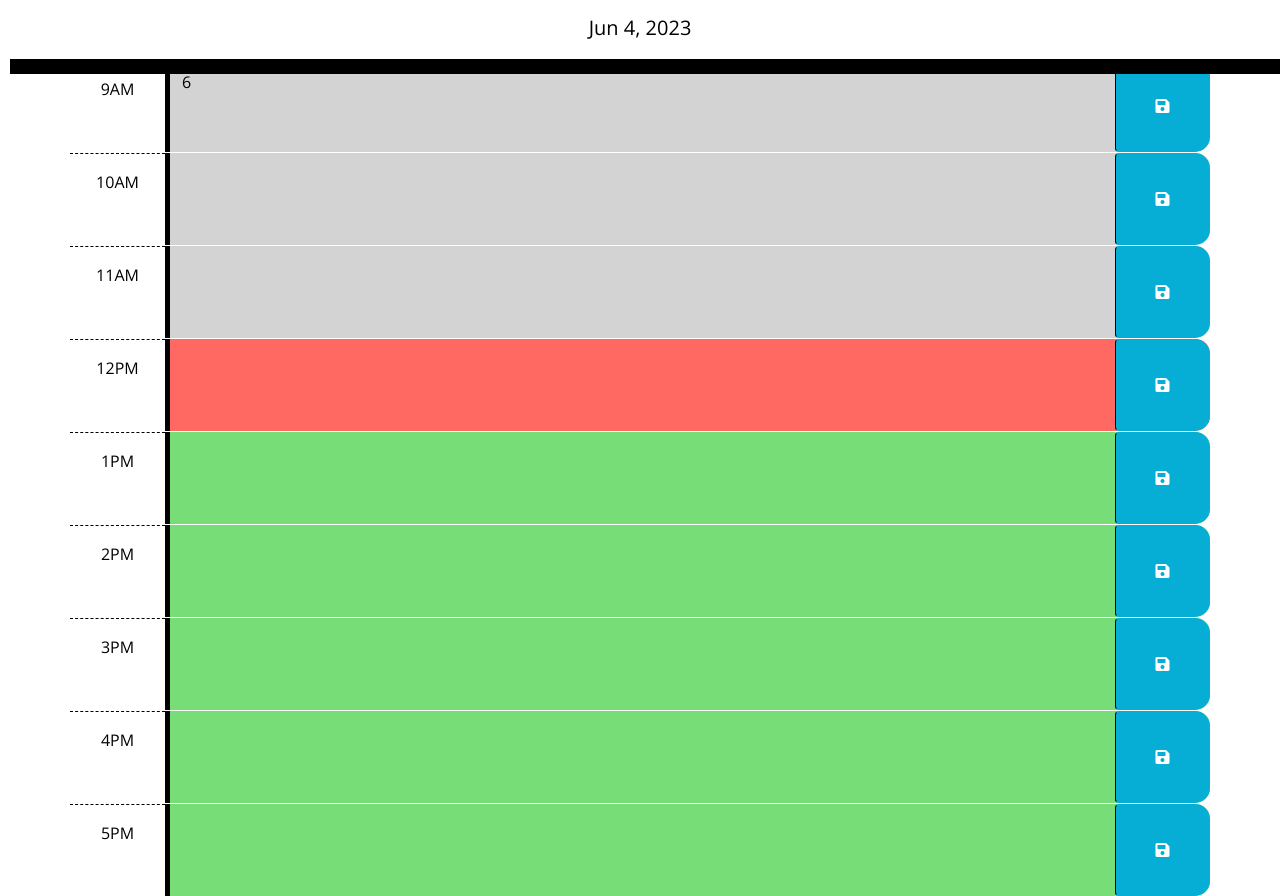
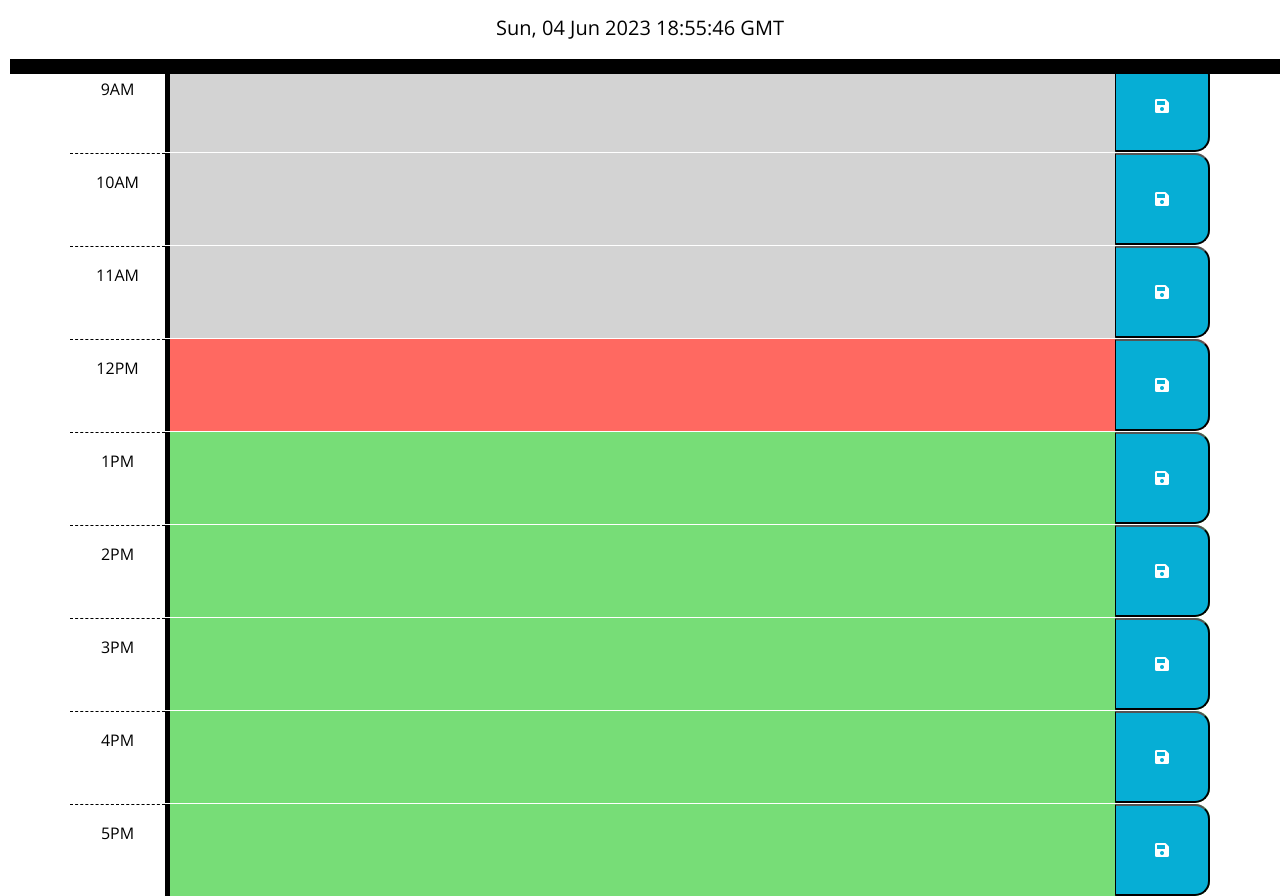
Before and after one commit to ninalor02/schedule-appointment, a plain HTML site: page index.html in a window 1280 px wide. Shown: the part 118-1014 px from the top of the page. Drawn offline with nearby package versions, Linux system fonts and the light colour scheme.

Commit message:
fixing js

```diff
--- a/assets/script/script.js
+++ b/assets/script/script.js
@@ -1,68 +1,47 @@
-
+// ----> this is for the current live day and Date <---- //
 
 // date display
-console.log('testing');
-
+console.log('testing1'); //working//
 
 $(function () {
   //testing purpose only console.log within the funciton
-  console.log('testing');
+console.log('testing2'); //working//
 
-  // live dates //
+  // current day of the week //
+var dayWeek = dayjs();
+console.log('dayWeek'); //working//
+// current date //
 var today = dayjs();
-console.log('var today', today.format('MMM D, YYYY'));
+console.log('today', today.format('MMM D, YYYY')); //working//
 
 $('#currentDay').text(today.format('MMM D, YYYY'));
-console.log('#currentDay', $('#currentDay'));
+console.log('#currentDay', $('#currentDay')); //working//
 
-// live hours //
-var currentHour=dayjs().format('h')
-console.log('currentHour', currentHour);
+$('#currentDay').text(dayWeek);
+console.log('dayWeek1') //working//
 
-dayjs().hour() // gets current hour
-newDate = dayjs().hour(12) // returns new dayjs object
+});
+// --> this is current live hours <---- //
 
-// just added this after tutor//
 
-//future hours -- good
-var futureHour=dayjs().format('h')
-console.log('futureHour', futureHour);
 
-//testing -- > this will add current hour into the notes on 9AM box//
-$('#9').text(today.format('h'));
-console.log('#9', $('#9'));
+//  --> This is for the save button to local storage <-- //
 
-for (let hour = 0; hour < hour.length; index++) {
-  const element = array[index];
 
-  dayjs().hour()
-  newDate = dayjs().hour(+12)
+var textArea = $('#textArea');
+var saveBtn = $('.saveBtn');
+console.log('#textArea', textArea);  //working//
+console.log('.saveBtn', saveBtn);   //working//
 
-  //past hours  testing - good
-  var pastHour=dayjs().format('h')
-  console.log('pastHour', pastHour);
+saveBtn.on('click', function (event) {
+console.log('save appointment', event.target);  // <--- jquery object, children, etc //
+console.log('save appointment', $(this));
 
-  //testing past hours- need fixing
+// $('col-8 col-md-10 description').siblings(event);
 
-  var pastHour=dayjs.extend('h')
-  console.log('pastHour', pastHour);
+var textDescription = $(this).siblings('.description')
+console.log(textDescription);
 
-}
+//localStorage.setItem('appointment', JSON.stringify(event));
+
 });
-
-/* need to for loop
-
-if (currentHour is greater then id  change class to future)
-else if( currehour is = id change class to present)
-default (else) class should be past
-*/
-
-/*  --------- > need to fix this part on JS
-
-var currentHour = document.querySelector("#currentHour");
-var pastHour = document.querySelector("#pastHour");
-var futureHour= document.querySelector("#futureHour");
-
-var currentHour = localStorage.getItem("#currentHour");
-console.log('#currentHour', currentHour);
-*/
--- a/index.html
+++ b/index.html
@@ -63,7 +63,7 @@ href="https://code.jquery.com/ui/1.12.1/themes/base/jquery-ui.css"
       <div class="row time-block past">
       <div class="col-md-1 hour py-3">9AM</div>
         <textarea id="9" class="col-8 col-md-10 description" rows="3"></textarea>
-        <button class="btn saveBtn col-2 col-md-1" aria-label="save">
+        <button class="saveBtn col-2 col-md-1" aria-label="save">
           <i class="fas fa-save" aria-hidden="true"></i>
         </button>
       </div>
@@ -71,7 +71,7 @@ href="https://code.jquery.com/ui/1.12.1/themes/base/jquery-ui.css"
       <div  class="row time-block past">
         <div class="col-2 col-md-1 hour text-center py-3">10AM</div>
         <textarea id="10" class="col-8 col-md-10 description" rows="3"></textarea>
-        <button class="btn saveBtn col-2 col-md-1" aria-label="save">
+        <button class="saveBtn col-2 col-md-1" aria-label="save">
           <i class="fas fa-save" aria-hidden="true"></i>
         </button>
       </div>
@@ -79,7 +79,7 @@ href="https://code.jquery.com/ui/1.12.1/themes/base/jquery-ui.css"
       <div  class="row time-block past">
         <div class="col-2 col-md-1 hour text-center py-3">11AM</div>
         <textarea id="11" class="col-8 col-md-10 description" rows="3"></textarea>
-        <button class="btn saveBtn col-2 col-md-1" aria-label="save">
+        <button class="saveBtn col-2 col-md-1" aria-label="save">
           <i class="fas fa-save" aria-hidden="true"></i>
         </button>
       </div>
@@ -90,7 +90,7 @@ href="https://code.jquery.com/ui/1.12.1/themes/base/jquery-ui.css"
       <div class="row time-block present">
         <div class="col-2 col-md-1 hour text-center py-3">12PM</div>
         <textarea id="12" class="col-8 col-md-10 description" rows="3"> </textarea>
-        <button class="btn saveBtn col-2 col-md-1" aria-label="save">
+        <button class="saveBtn col-2 col-md-1" aria-label="save">
           <i class="fas fa-save" aria-hidden="true"></i>
         </button>
       </div>
@@ -99,7 +99,7 @@ href="https://code.jquery.com/ui/1.12.1/themes/base/jquery-ui.css"
       <div  class="row time-block future">
         <div class="col-2 col-md-1 hour text-center py-3">1PM</div>
         <textarea id="1" class="col-8 col-md-10 description" rows="3"> </textarea>
-        <button class="btn saveBtn col-2 col-md-1" aria-label="save">
+        <button class="saveBtn col-2 col-md-1" aria-label="save">
           <i class="fas fa-save" aria-hidden="true"></i>
         </button>
       </div>
@@ -107,7 +107,7 @@ href="https://code.jquery.com/ui/1.12.1/themes/base/jquery-ui.css"
       <div  class="row time-block future">
         <div class="col-2 col-md-1 hour text-center py-3">2PM</div>
         <textarea id="2" class="col-8 col-md-10 description" rows="3"> </textarea>
-        <button class="btn saveBtn col-2 col-md-1" aria-label="save">
+        <button class="saveBtn col-2 col-md-1" aria-label="save">
           <i class="fas fa-save" aria-hidden="true"></i>
         </button>
       </div>
@@ -115,7 +115,7 @@ href="https://code.jquery.com/ui/1.12.1/themes/base/jquery-ui.css"
       <div  class="row time-block future">
         <div class="col-2 col-md-1 hour text-center py-3">3PM</div>
         <textarea id="3" class="col-8 col-md-10 description" rows="3"> </textarea>
-        <button class="btn saveBtn col-2 col-md-1" aria-label="save">
+        <button class="saveBtn col-2 col-md-1" aria-label="save">
           <i class="fas fa-save" aria-hidden="true"></i>
         </button>
       </div>
@@ -123,7 +123,7 @@ href="https://code.jquery.com/ui/1.12.1/themes/base/jquery-ui.css"
       <div  class="row time-block future">
         <div class="col-2 col-md-1 hour text-center py-3">4PM</div>
         <textarea id="4" class="col-8 col-md-10 description" rows="3"> </textarea>
-        <button class="btn saveBtn col-2 col-md-1" aria-label="save">
+        <button class="saveBtn col-2 col-md-1" aria-label="save">
           <i class="fas fa-save" aria-hidden="true"></i>
         </button>
       </div>
@@ -131,7 +131,7 @@ href="https://code.jquery.com/ui/1.12.1/themes/base/jquery-ui.css"
       <div  class="row time-block future">
         <div class="col-2 col-md-1 hour text-center py-3">5PM</div>
         <textarea id="hour-5" class="col-8 col-md-10 description" rows="3"> </textarea>
-        <button class="btn saveBtn col-2 col-md-1" aria-label="save">
+        <button class="saveBtn col-2 col-md-1" aria-label="save">
           <i class="fas fa-save" aria-hidden="true"></i>
         </button>
       </div>
```
